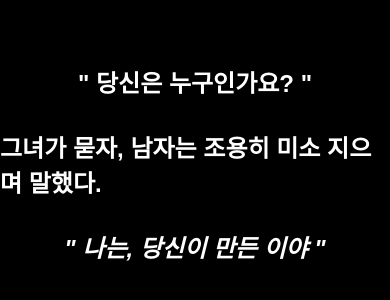
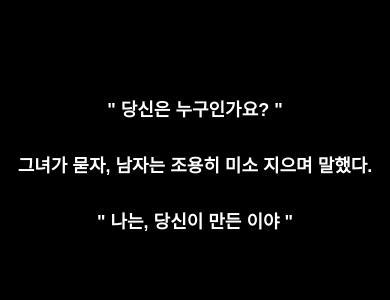
Before and after one commit to mocking-tiger/css-note, a React (Create React App) app: page /02 in a window 390 px wide. Shown: the part 258-558 px from the top of the page. Built offline with nearby package versions, Linux system fonts and the light colour scheme; a web font is replaced by a local one.

Commit message:
chore: 남자 이미지 추가, 모바일 폰트사이즈 수정

```diff
--- a/src/Pages/Prologue.tsx
+++ b/src/Pages/Prologue.tsx
@@ -5,6 +5,8 @@ import { useEffect, useState } from "react";
 const Wrapper2 = styled(Wrapper)`
   gap: 30px;
   background-color: black;
+  position: relative;
+  overflow: hidden;
 
   h2 {
     color: white;
@@ -13,6 +15,22 @@ const Wrapper2 = styled(Wrapper)`
 
   h2:last-child {
     font-style: italic;
+  }
+
+  img {
+    width: 400px;
+    opacity: 0;
+    position: absolute;
+    bottom: 15%;
+    transition: opacity 1s ease-in-out;
+  }
+
+  @media (max-width: 500px) {
+    font-size: 12px;
+
+    img {
+      bottom: 50px;
+    }
   }
 `;
 
@@ -79,6 +97,11 @@ export default function Prologue() {
       <h2>{`" ${p1.join("")} "`}</h2>
       <h2 style={{ opacity: isP1End ? 1 : 0 }}>{str2}</h2>
       <h2>{`" ${p2.join("")} "`}</h2>
+      <img
+        style={{ opacity: p2.length === str3.length ? 1 : 0 }}
+        src="/assets/mystery.png"
+        alt="mystery-man-picture"
+      />
     </Wrapper2>
   );
 }
```
Also changed, not shown: public/assets/mystery.png (added).
